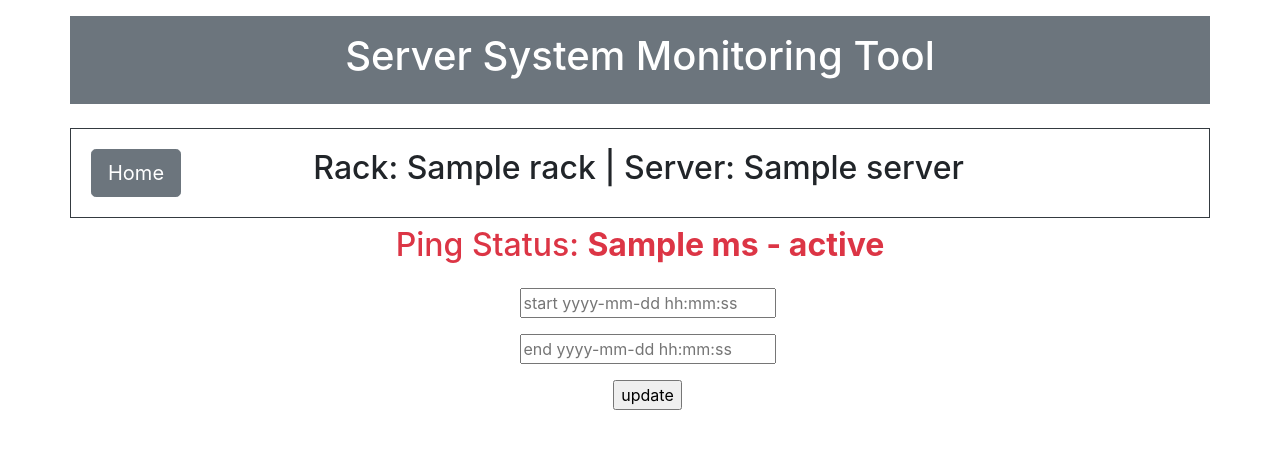
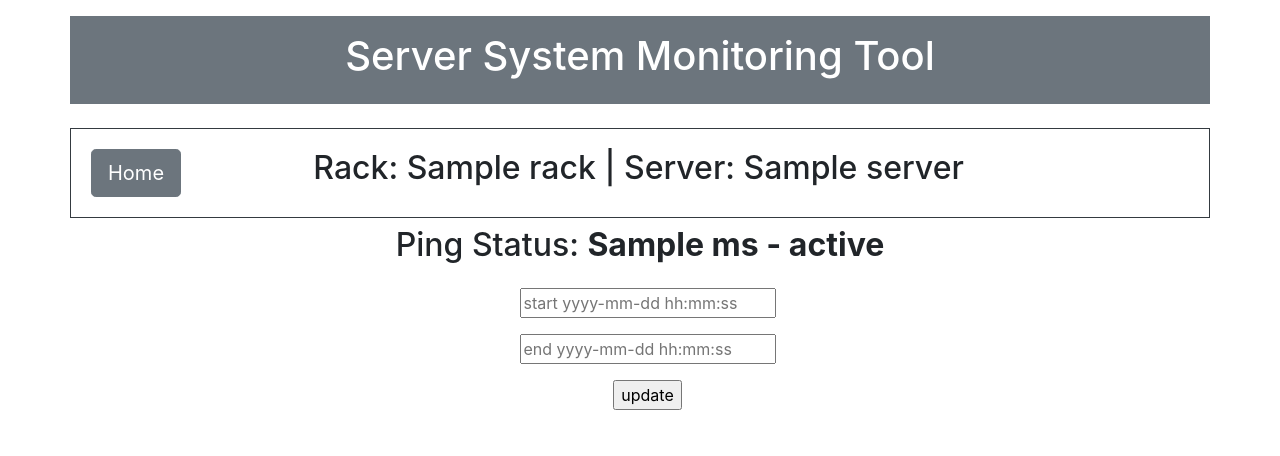
Before and after one commit to bebenson654/SSMT-websites, a Flask app: template templates/Usage-Ping.html in a window 1280 px wide. Shown: the top 456 px of the page. Run offline with Flask 2, Linux system fonts and the light colour scheme; the template is opened without the code that fills it: values that come from a table or form of the project are taken from there, most other values are stand-ins (such as "Sample title", 1, 10 or a date in 2020); parts of the project's set-up code (start-up, migrations or seed data) failed here and were passed over; some libraries are stand-ins or nearby versions.

Commit message:
Added conditional formatting on all pages except master list. Made ping chart a stepped line.

```diff
--- a/app.py
+++ b/app.py
@@ -1,16 +1,18 @@
 from flask import Flask, render_template, request, redirect, flash, url_for
 from flask_wtf import FlaskForm
-from wtforms import StringField, DateField, SelectField, BooleanField, SubmitField
-from wtforms.validators import input_required, length, none_of
+from wtforms import StringField, SelectField, SubmitField
+from wtforms.validators import input_required, length
 from flask_sqlalchemy import SQLAlchemy
 from sqlalchemy import between, null
 from sqlalchemy.sql import func
 from sqlalchemy.orm.exc import FlushError
 from datetime import date, datetime, timedelta
 import pandas as pd
+from flask_fontawesome import FontAwesome
 
 app = Flask(__name__)  # something for flask
 app.jinja_env.globals.update(zip=zip)
+fa = FontAwesome(app)
 
 app.config['SQLALCHEMY_DATABASE_URI'] = 'sqlite:///StubServersDB_V6_Text.db'  # sets the DB to the stubDB
 
@@ -101,6 +103,7 @@ class ChartForm(FlaskForm):  # form for the chart range
     enddate = StringField('end yyyy-mm-dd hh:mm:ss',
                           validators=[input_required(), length(min=10, max=19)])  # End date field
 
+
 class MasterListForm(FlaskForm):
     type = SelectField('type', choices=[(st.TypeId, st.TypeName) for st in ServerType.query.all()],
                        validators=[input_required()])
@@ -133,12 +136,38 @@ def home():
     server_table = Server.query.all()
 
     serverMetricsDict = {}  # Dictionary used for tooltips on home page
+
+    serverColorDict = {}  # Dictionary used for Color coding on home page
+
     for server in server_table:  # loop to add server id with its metrics to dictionary
 
         # gets metrics for each server in loop
         metric = Metric.query.order_by(Metric.Time.desc()).filter_by(ServerId=server.ServerId).first()
 
-        # creates key:value
+        # sets color server in card
+        if metric.Cpu > 80 or metric.Disk > 90 or metric.Ram > 80 \
+                or metric.Gpu > 90 or metric.PingLatency is None:
+            color = 'danger'  # bootstrap Red
+            icon = 'times'  # # Font Awesome icon 'x'
+
+        elif 50 <= metric.Cpu <= 80 or 70 <= metric.Disk <= 90 or \
+                50 <= metric.Ram <= 80 or 50 <= metric.Gpu <= 80:
+            color = 'warning'  # bootstrap Yellowish
+            icon = 'exclamation-triangle'  # # Font Awesome icon warning triangle
+
+        elif metric.Cpu < 50 or metric.Disk < 70 or metric.Ram < \
+                50 or metric.Gpu < 50 or metric.PingLatency is not None:
+            color = 'success'  # bootstrap Green
+            icon = 'check'  # # Font Awesome icon check
+
+        else:
+            color = 'light'  # bootstrap White
+            icon = 'question'  # Font Awesome icon '?'
+
+        serverColorDict[server.ServerID + 'color'] = color  # sets server color to color assigned above
+        serverColorDict[server.ServerID + 'icon'] = icon  # sets server icon to color assigned above
+
+        # creates key:value for tool tips
         # key is server id, value is string of metrics as seen below
         serverMetricsDict[server.ServerID] = 'CPU: ' + str(metric.Cpu) + '%' + ' | RAM:' + str(metric.Ram) + '%' + \
                                              ' | Disk: ' + str(metric.Disk) + '%' + ' | GPU: ' + str(metric.Gpu) + '%' \
@@ -148,19 +177,17 @@ def home():
         server_table = Server.query.filter_by(
             ServerTypeId=form.filter.data)  # query that gets all of the servers in the Server table
 
-
-
     masterList = []  # used to only display servers on the Master List
     for s in MasterList.query.all():
         masterList.append(s.num + '-' + s.Name)  # concatenates strings to make the server id
-    #print(masterList)
 
     rack_table = Rack.query.filter(Rack.RackId == Server.RackId).order_by(
         Rack.Name)  # Show only racks that have servers on them
 
     return render_template('HomePageV2.html',
                            server=server_table, rack=rack_table, form=form, metric=serverMetricsDict,
-                           masterList=masterList)  # returns V2 home page html doc with that variable
+                           masterList=masterList,
+                           color=serverColorDict)  # returns V2 home page html doc with that variable
 
 
 # ----------------------------------------------------------------------------------------------------------------------
@@ -220,10 +247,10 @@ def RT(slug):  # Slug is the Server Id
 
     runningjobs = RunningJob.query.filter_by(ServerId=slug)  # query for the runningjobs on this server
 
-    testRJ = RunningJob.query.filter_by(ServerId=slug).first()
+    testRJ = RunningJob.query.filter_by(ServerId=slug).first()  # hides running job table when empty
     if testRJ is None:
         runningjobs = 0
-    testDB = Database.query.filter_by(ServerId=slug).first()
+    testDB = Database.query.filter_by(ServerId=slug).first()  # hided DB table when empty
     if testDB is None:
         databases = 0
 
@@ -236,13 +263,76 @@ def RT(slug):  # Slug is the Server Id
     tmp = Metric.query.order_by(Metric.Time.desc()).filter_by(ServerId=slug).first()
     metric_row = Metric.query.get(tmp.MetricId)  # gets the most recent metrics for server
 
+    serverColorDict = {}  # used to to get color and icon for conditional formatting
+
+    if metric_row.Cpu > 80:
+        serverColorDict['CpuColor'] = 'danger'  # sets color to bootstrap red
+        serverColorDict['CpuIcon'] = 'times'  # sets icon to Font Awesome 'x'
+    elif 50 <= metric_row.Cpu <= 80:
+        serverColorDict['CpuColor'] = 'warning'  # sets color to bootstrap yellowish
+        serverColorDict['CpuIcon'] = 'exclamation-triangle'  # sets icon to Font Awesome warning triangle
+    elif metric_row.Cpu < 50:
+        serverColorDict['CpuColor'] = 'success'  # sets color to bootstrap green
+        serverColorDict['CpuIcon'] = 'check'  # sets icon to Font Awesome check
+    else:
+        serverColorDict['CpuColor'] = 'dark'  # sets color to bootstrap black
+        serverColorDict['CpuIcon'] = 'question'  # sets icon to Font Awesome '?'
+
+    if metric_row.Gpu > 80:
+        serverColorDict['GpuColor'] = 'danger'  # sets color to bootstrap red
+        serverColorDict['GpuIcon'] = 'times'  # sets icon to Font Awesome 'x'
+    elif 50 <= metric_row.Gpu <= 80:
+        serverColorDict['GpuColor'] = 'warning'  # sets color to bootstrap yellowish
+        serverColorDict['GpuIcon'] = 'exclamation-triangle'  # sets icon to Font Awesome warning triangle
+    elif metric_row.Gpu < 50:
+        serverColorDict['GpuColor'] = 'success'  # sets color to bootstrap green
+        serverColorDict['GpuIcon'] = 'check'  # sets icon to Font Awesome check
+    else:
+        serverColorDict['GpuColor'] = 'dark'  # sets color to bootstrap black
+        serverColorDict['GpuIcon'] = 'question'  # sets icon to Font Awesome '?'
+
+    if metric_row.Ram > 80:
+        serverColorDict['RamColor'] = 'danger'  # sets color to bootstrap red
+        serverColorDict['RamIcon'] = 'times'  # sets icon to Font Awesome 'x'
+    elif 50 <= metric_row.Ram <= 80:
+        serverColorDict['RamColor'] = 'warning'  # sets color to bootstrap yellowish
+        serverColorDict['RamIcon'] = 'exclamation-triangle'  # sets icon to Font Awesome warning triangle
+    elif metric_row.Ram < 50:
+        serverColorDict['RamColor'] = 'success'  # sets color to bootstrap green
+        serverColorDict['RamIcon'] = 'check'  # sets icon to Font Awesome check
+    else:
+        serverColorDict['RamColor'] = 'dark'  # sets color to bootstrap black
+        serverColorDict['RamIcon'] = 'question'  # sets icon to Font Awesome '?'
+
+    if metric_row.Disk > 90:
+        serverColorDict['DiskColor'] = 'danger'  # sets color to bootstrap red
+        serverColorDict['DiskIcon'] = 'times'  # sets icon to Font Awesome 'x'
+    elif 70 <= metric_row.Disk <= 90:
+        serverColorDict['DiskColor'] = 'warning'  # sets color to bootstrap yellowish
+        serverColorDict['DiskIcon'] = 'exclamation-triangle'  # sets icon to Font Awesome warning triangle
+    elif metric_row.Disk < 70:
+        serverColorDict['DiskColor'] = 'success'  # sets color to bootstrap green
+        serverColorDict['DiskIcon'] = 'check'  # sets icon to Font Awesome check
+    else:
+        serverColorDict['Disk'] = 'dark'  # sets color to bootstrap black
+        serverColorDict['DiskIcon'] = 'question'  # sets icon to Font Awesome '?'
+
     if metric_row.PingLatency != null:
-        status = "Responding"
+        status = "Responding"  # sets status of ping
+        serverColorDict['PingColor'] = 'success'  # sets color to bootstrap green
+        serverColorDict['PingIcon'] = 'check'  # sets icon to Font Awesome check
+    elif metric_row.PingLatency == null:
+        status = "Not Responding"  # sets status of ping
+        serverColorDict['PingColor'] = 'danger'  # sets color to bootstrap red
+        serverColorDict['PingIcon'] = 'times'  # sets icon to Font Awesome 'x'
     else:
-        status = "Not Responding"
+        status = "Unknown"  # sets status of ping
+        serverColorDict['PingColor'] = 'dark'  # sets color to bootstrap black
+        serverColorDict['PingIcon'] = 'question'  # sets icon to Font Awesome '?'
 
     return render_template('RealTimeDataOverviewTemp.html', server=server, metric=metric_row, service=services,
-                           database=databases, runningjob=runningjobs, location=tmpLoc3, rack=tmpLoc2, status=status)
+                           database=databases, runningjob=runningjobs, location=tmpLoc3, rack=tmpLoc2, status=status,
+                           color=serverColorDict)
     #   returns the template for real time data overview with ^ variables passed to it
 
 
@@ -256,6 +346,16 @@ def CPU(slug):  # Slug is the Server Id
 
     tmp = Metric.query.order_by(Metric.Time.desc()).filter_by(ServerID=slug).first()
     metric_row = Metric.query.get(tmp.MetricId)  # gets the most recent metrics for server
+
+    # sets color of metric
+    if tmp.Cpu > 80:
+        color = 'danger'
+    elif 50 <= tmp.Cpu <= 80:
+        color = 'warning'
+    elif tmp.Cpu < 50:
+        color = 'success'
+    else:
+        color = 'dark'
 
     minList = []  # Create empty lists for min, max, average
     maxList = []
@@ -340,7 +440,7 @@ def CPU(slug):  # Slug is the Server Id
 
     # return for default date range
     return render_template('Usage-CPUTemp.html', server=server, ametric=tmp, date=dateRange, usage=useRange,
-                           form=form, rack=tmpLoc2, hi=maxList, lo=minList, avg=averageList)
+                           form=form, rack=tmpLoc2, hi=maxList, lo=minList, avg=averageList, color=color)
 
 
 # ----------------------------------------------------------------------------------------------------------------------
@@ -358,6 +458,16 @@ def disk(slug):  # Slug is the Server Id
 
     tmp = Metric.query.order_by(Metric.Time.desc()).filter_by(ServerID=slug).first()
     metric_row = Metric.query.get(tmp.MetricId)  # gets the most recent metrics for server
+
+    # sets color of metric
+    if tmp.Disk > 90:
+        color = 'danger'
+    elif 70 <= tmp.Disk <= 90:
+        color = 'warning'
+    elif tmp.Disk < 70:
+        color = 'success'
+    else:
+        color = 'dark'
 
     minList = []  # Create empty lists for min, max, average
     maxList = []
@@ -452,7 +562,7 @@ def disk(slug):  # Slug is the Server Id
     # return for default date range
     return render_template('Usage-Disk.html', server=server, ametric=tmp, date=dateRange, usage=useRange,
                            form=form, rack=tmpLoc2, hi=maxList, lo=minList, avg=averageList, aUsage=partAUse,
-                           bUsage=partBUse, cUsage=partCUse, dUsage=partDUse)
+                           bUsage=partBUse, cUsage=partCUse, dUsage=partDUse, color=color)
 
 
 # ----------------------------------------------------------------------------------------------------------------------
@@ -466,6 +576,16 @@ def gpu(slug):  # Slug is the Server Id
 
     tmp = Metric.query.order_by(Metric.Time.desc()).filter_by(ServerID=slug).first()
     metric_row = Metric.query.get(tmp.MetricId)  # gets the most recent metrics for server
+
+    # sets color of metric
+    if tmp.Gpu > 80:
+        color = 'danger'
+    elif 50 <= tmp.Gpu <= 80:
+        color = 'warning'
+    elif tmp.Gpu < 50:
+        color = 'success'
+    else:
+        color = 'dark'
 
     minList = []  # Create empty lists for min, max, average
     maxList = []
@@ -550,7 +670,7 @@ def gpu(slug):  # Slug is the Server Id
 
     # return for default date range
     return render_template('Usage-GPU.html', server=server, ametric=metric_row, date=dateRange, usage=useRange,
-                           form=form, rack=tmpLoc2, hi=maxList, lo=minList, avg=averageList)
+                           form=form, rack=tmpLoc2, hi=maxList, lo=minList, avg=averageList, color=color)
 
 
 # ----------------------------------------------------------------------------------------------------------------------
@@ -564,6 +684,16 @@ def ram(slug):  # Slug is the Server Id
 
     tmp = Metric.query.order_by(Metric.Time.desc()).filter_by(ServerID=slug).first()
     metric_row = Metric.query.get(tmp.MetricId)  # gets the most recent metrics for server
+
+    # sets color of metric
+    if tmp.Ram > 80:
+        color = 'danger'
+    elif 50 <= tmp.Ram <= 80:
+        color = 'warning'
+    elif tmp.Ram < 50:
+        color = 'success'
+    else:
+        color = 'dark'
 
     minList = []  # Create empty lists for min, max, average
     maxList = []
@@ -648,7 +778,7 @@ def ram(slug):  # Slug is the Server Id
 
     # return for default date range
     return render_template('Usage-RAM.html', server=server, ametric=metric_row, date=dateRange, usage=useRange,
-                           form=form, rack=tmpLoc2, hi=maxList, lo=minList, avg=averageList)
+                           form=form, rack=tmpLoc2, hi=maxList, lo=minList, avg=averageList, color=color)
 
 
 # ----------------------------------------------------------------------------------------------------------------------
@@ -663,17 +793,23 @@ def ping(slug):  # Slug is the Server Id
     tmp = Metric.query.order_by(Metric.Time.desc()).filter_by(ServerID=slug).first()
     metric_row = Metric.query.get(tmp.MetricId)  # gets the most recent metrics for server
 
+    # sets color and status of metric
+    if metric_row.PingLatency != null:
+        color = 'success'
+        status = "Responding"
+    elif metric_row.PingLatency == null:
+        color = 'danger'
+        status = "Not Responding"
+    else:
+        color = 'dark'
+        status = 'Unknown'
+
     minList = []  # Create empty lists for min, max, average
     maxList = []
     averageList = []
 
     tmpLoc = Server.query.filter_by(ServerId=slug).first()
     tmpLoc2 = Rack.query.filter_by(RackId=tmpLoc.RackId).first()  # gets rack for this server
-
-    if metric_row.PingLatency != null:  # checks to see if ping is responding
-        status = "Responding"
-    else:
-        status = "Not Responding"
 
     # gets all dates for this server between dates
     dateRange = [metrics.Time for metrics in Metric.query.order_by(Metric.Time).filter_by(ServerId=slug).filter(
@@ -755,7 +891,7 @@ def ping(slug):  # Slug is the Server Id
 
     # return for default date range
     return render_template('Usage-Ping.html', server=server, ametric=metric_row, date=dateRange, usage=useRange,
-                           form=form, rack=tmpLoc2, hi=maxList, lo=minList, avg=averageList, status=status)
+                           form=form, rack=tmpLoc2, hi=maxList, lo=minList, avg=averageList, status=status, color=color)
 
 
 # ----------------------------------------------------------------------------------------------------------------------
--- a/templates/Usage-CPUTemp.html
+++ b/templates/Usage-CPUTemp.html
@@ -35,7 +35,7 @@
     {#    </div>#}
     <div class="row text-center m-2"> {# Displays this servers CPU usage #}
         <div class="col-12">
-            <h2 class="text-danger"> CPU Usage: <b>{{ ametric.Cpu }}%</b></h2>
+            <h2 class="text-{{ color }}"> CPU Usage: <b>{{ ametric.Cpu }}%</b></h2>
         </div>
     </div>
 
--- a/templates/Usage-Disk.html
+++ b/templates/Usage-Disk.html
@@ -23,7 +23,7 @@
     <div class="mt-3 text-center"> {# Home button & Rack & Server Names #}
         <div class="row card-body border border-dark font-weight-bold">
             <div class="text-left">
-                <a class="btn btn-secondary btn-lg"  href="/" role="button">Home</a>
+                <a class="btn btn-secondary btn-lg" href="/" role="button">Home</a>
             </div>
             <div class="col-10">
                 <h2 class="text-center">Rack: {{ rack.Name }} | Server: {{ server.ServerName }}</h2>
@@ -31,10 +31,10 @@
         </div>
     </div>
 
-{#    </div>#}
+    {#    </div>#}
     <div class="row text-center m-2"> {# Displays this servers Disk usage #}
         <div class="col-12">
-            <h2 class="text-danger"> Disk Usage: <b>{{ ametric.Disk }}%</b></h2>
+            <h2 class="text-{{ color }}"> Disk Usage: <b>{{ ametric.Disk }}%</b></h2>
         </div>
     </div>
 
--- a/templates/Usage-GPU.html
+++ b/templates/Usage-GPU.html
@@ -33,7 +33,7 @@
     {#    </div>#}
     <div class="row text-center m-2"> {# Displays this servers GPU usage #}
         <div class="col-12">
-            <h2 class="text-danger"> GPU Usage: <b>{{ ametric.Gpu }}%</b></h2>
+            <h2 class="text-{{ color }}"> GPU Usage: <b>{{ ametric.Gpu }}%</b></h2>
         </div>
     </div>
 
--- a/templates/Usage-Ping.html
+++ b/templates/Usage-Ping.html
@@ -23,7 +23,7 @@
     <div class="mt-3 text-center"> {# Home button & Rack & Server Names #}
         <div class="row card-body border border-dark font-weight-bold">
             <div class="text-left">
-                <a class="btn btn-secondary btn-lg"  href="/" role="button">Home</a>
+                <a class="btn btn-secondary btn-lg" href="/" role="button">Home</a>
             </div>
             <div class="col-10">
                 <h2 class="text-center">Rack: {{ rack.Name }} | Server: {{ server.ServerName }}</h2>
@@ -31,10 +31,10 @@
         </div>
     </div>
 
-{#    </div>#}
+    {#    </div>#}
     <div class="row text-center m-2"> {# Displays this servers RAM usage #}
         <div class="col-12">
-            <h2 class="text-danger"> Ping Status: <b>{{ ametric.PingLatency }} ms - {{status}}</b></h2>
+            <h2 class="text-{{ color }}"> Ping Status: <b>{{ ametric.PingLatency }} ms - {{ status }}</b></h2>
         </div>
     </div>
 
@@ -88,6 +88,7 @@
                         labels: [{% for d in date %} "{{ d }}", {% endfor %}], {# Dates #}
                         datasets: [{
                             label: 'usage',
+                            steppedLine: 'middle',
                             backgroundColor: 'rgb(122,211,132)',
                             borderColor: 'rgb(0,0,0)',
                             data: [{% for u in usage %} "{{ u }}", {% endfor %}] {# Usages #}
--- a/templates/Usage-RAM.html
+++ b/templates/Usage-RAM.html
@@ -33,7 +33,7 @@
     {#    </div>#}
     <div class="row text-center m-2"> {# Displays this servers RAM usage #}
         <div class="col-12">
-            <h2 class="text-danger"> RAM Usage: <b>{{ ametric.Ram }}%</b></h2>
+            <h2 class="text-{{ color }}"> RAM Usage: <b>{{ ametric.Ram }}%</b></h2>
         </div>
     </div>
 
--- a/templates/layout.html
+++ b/templates/layout.html
@@ -5,7 +5,7 @@
 <head>
 
     <meta charset="UTF-8">
-
+    {{ fontawesome_html() }}
     {% block title %} {# Title given by other pages #}
     {% endblock %}
 
```
Also changed, not shown: templates/HomePageV2.html (+16 -13 lines), templates/RealTimeDataOverviewTemp.html (+10 -10 lines).
